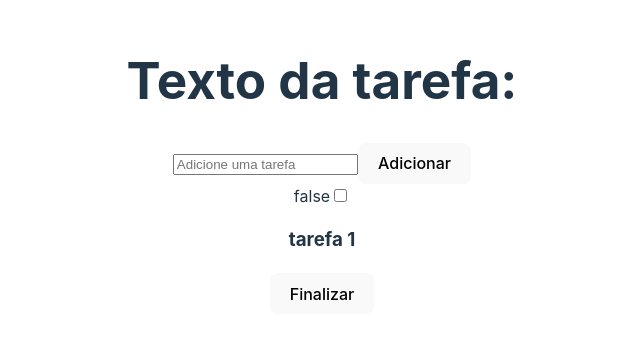
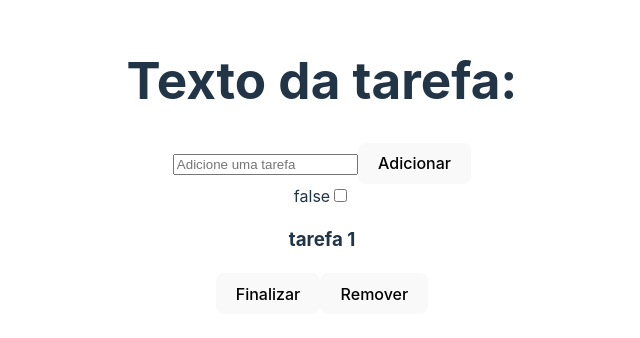
Before and after one commit to JoaoVictorio/M1.S09.S10-lista-exercicioReact, a React (Vite) app: page / in a window 1280 px wide. Shown: the part 234-572 px from the top of the page, without its empty margins (318-958 px from the left). Built offline with nearby package versions, Linux system fonts and the light colour scheme.

Commit message:
termina ex 7 / 8

```diff
--- a/src/App.jsx
+++ b/src/App.jsx
@@ -11,8 +11,13 @@ function App() {
   const adicionarTarefa = (texto) => {
     const novaTarefa = {id: listaTarefas.length + 1, textoTarefa: texto, finalizado: false}
 
+  setListaTarefas([...listaTarefas, novaTarefa])
+  }
 
-  setListaTarefas([...listaTarefas, novaTarefa])
+  const removerTarefa = (id) => {
+    const novaLista = listaTarefas.filter(item => item.id != id)
+
+    setListaTarefas(novaLista)
   }
 
 
@@ -20,7 +25,7 @@ function App() {
     <>
      <CardAdicionar adicionarTarefa={adicionarTarefa}/>
      <div>{listaTarefas.map(tarefa => (
-     <ListItem key={tarefa.id} textoTarefa={tarefa.textoTarefa} finalizado={tarefa.finalizado} />
+     <ListItem key={tarefa.id} id={tarefa.id} removerTarefa={removerTarefa} textoTarefa={tarefa.textoTarefa} finalizado={tarefa.finalizado} />
      ))}</div>
     </>
   )
--- a/src/components/ListItem/index.jsx
+++ b/src/components/ListItem/index.jsx
@@ -11,6 +11,7 @@ function ListItem(props) {
       <input type="checkbox" checked={finalizado} />
       <h3>{props.textoTarefa}</h3>
       <button onClick={() => setfinalizado(!finalizado)}>Finalizar</button>
+      <button onClick={() => props.removerTarefa(props.id)}>Remover</button>
     </div>
   )
   }
```
